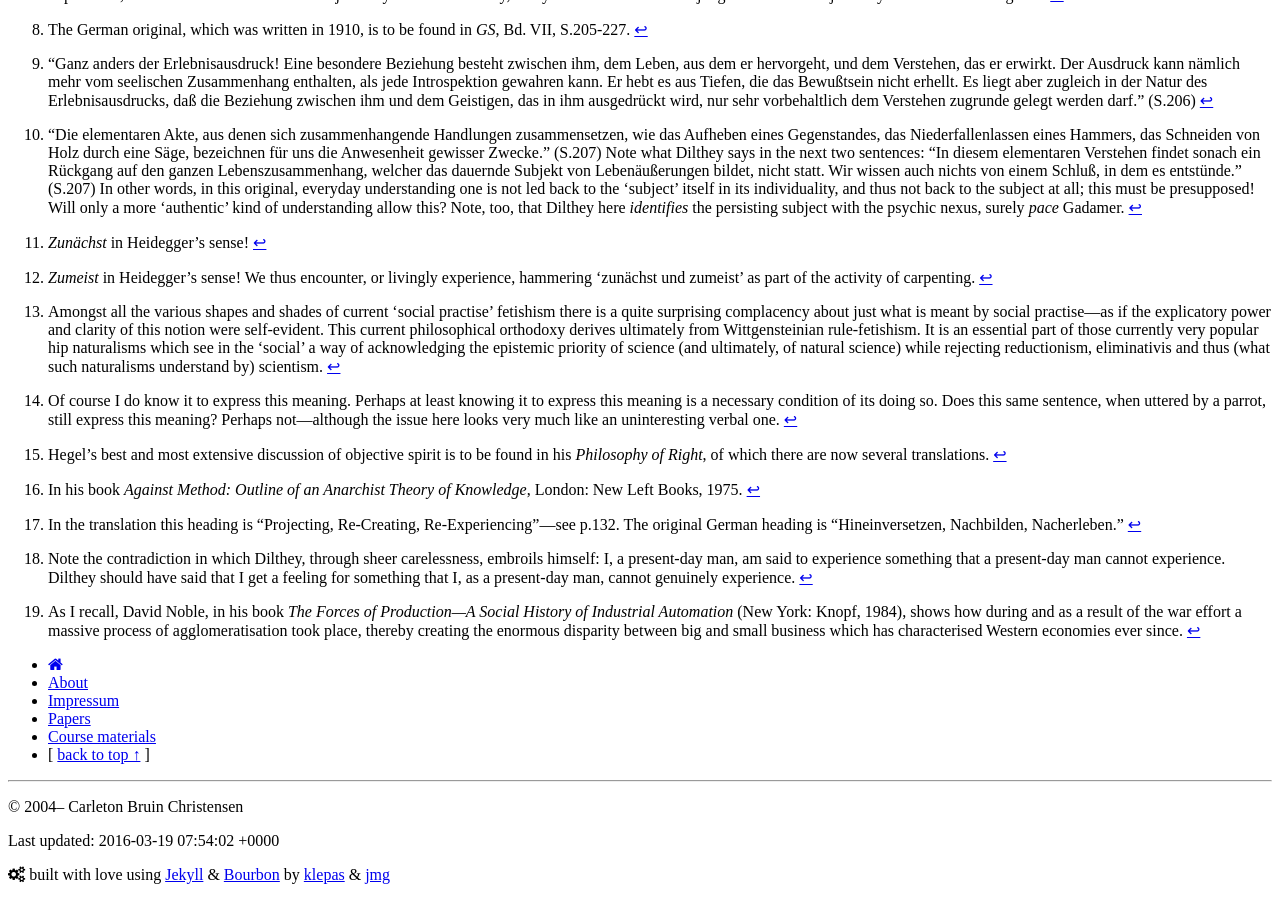
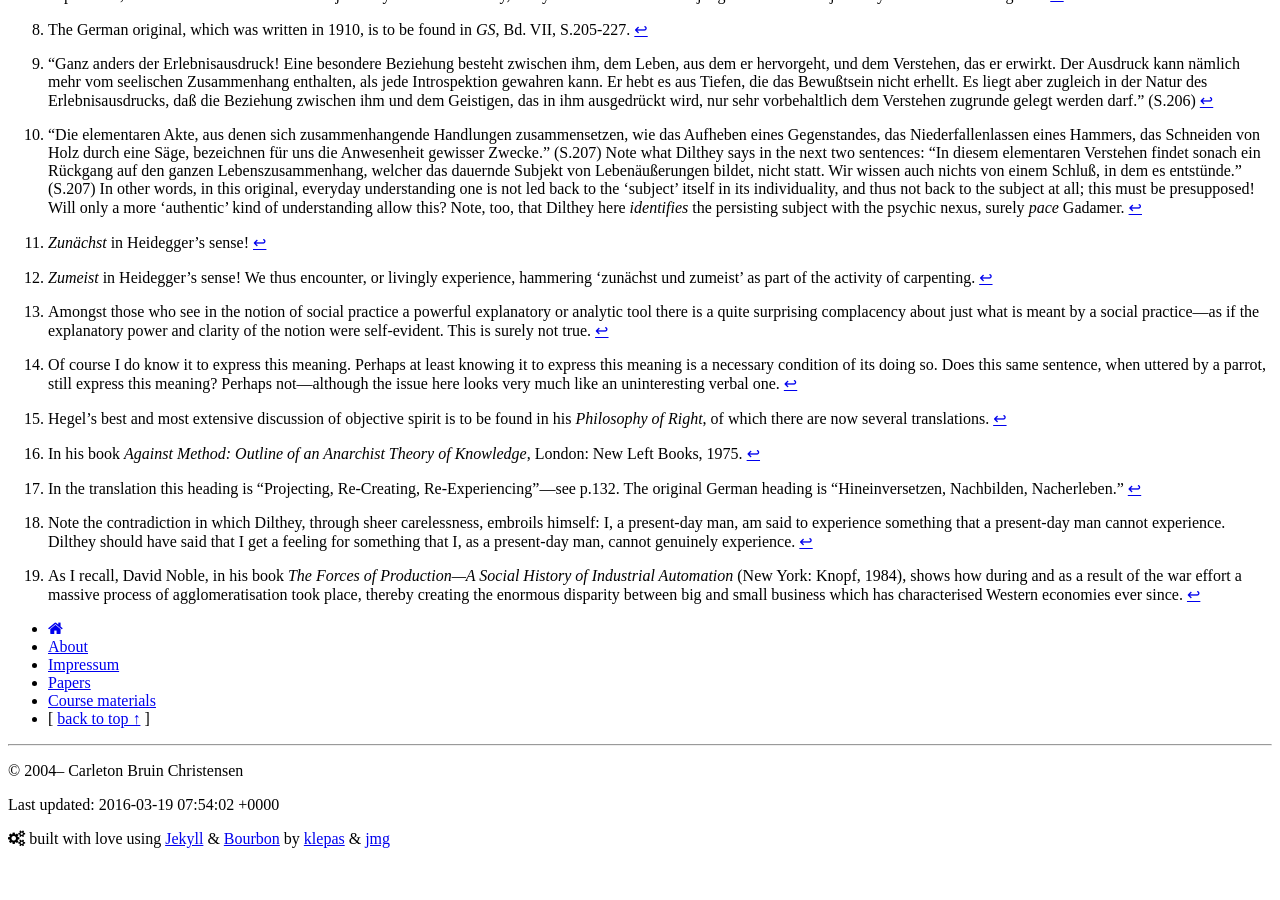
Before and after one commit to klepas/bruins-site, a Jekyll site: the page built from _dilthey/1998-10-28-dilthey-7.md, in a window 1280 px wide and 900 px high, scrolled down 9918 px. Built offline with Jekyll 4.4.1, drawn with Linux system fonts in a browser that asks for light colours; nearby versions of some CDN libraries; some web fonts are replaced; after the commit the page ends 10782 px from its top, so only the background shows below that; some of the changed text lies outside the part shown.

Commit message:
more revisions of seventh set of notes

```diff
--- a/_dilthey/1998-10-28-dilthey-7.md
+++ b/_dilthey/1998-10-28-dilthey-7.md
@@ -47,7 +47,7 @@
 
 > _(i)ndividualities are not distinguished_ from one another by the presence of _qualitative_ determinations or by certain modes of connection in one which would not be in the others. There does not exist in an individuality a kind of sensation, or a class of affects, or a structural nexus which would not be in another. There are no persons—except in cases where one has to do precisely with an abnormal defect—who would see only a certain selection of colors or more of them than others, who could in no way connect feelings of pleasure to certain sensations of color or combinations of sounds, or who would be incapable of feeling anger or pity, or are incapable of defending themselves against attack. The uniformity of human nature is manifested in the fact that the same qualitative determinations and forms of connection appear with all men (where no abnormal defects exist). But the _quantitative relationships_ in which they are presented _are very different_ from one another; these differences are _combined into ever new combinations on which depend, then, *first of all*, the differences of individualities_. (_Ideas_, S.229)
 
-Now in one way, there is, _pace_ much contemporary pop philosophical thinking, nothing wrong with this assumption of transcultural and transhistorical identity.[^6] It is, for example, in some sense, true that all humans feel anger and pity in some shape or form. Similarly, all or most humans desire to preserve their lives and know (or can rapidly learn) that tigers are dangerous, etc. The question is, however, whether such obvious and undeniable transcultural and transhistorical identity permits interpretation in a sense strong enough to satisfy Schleiermacher.
+Now in one way, there is surely, _pace_ much popular philosophical thinking, nothing wrong with this assumption of transcultural and transhistorical identity.[^6] It is, for example, in some sense, true that all humans feel anger and pity in some shape or form. Similarly, all or most humans desire to preserve their lives and know (or can rapidly learn) that tigers are dangerous, etc. The question is, however, whether such obvious and undeniable transcultural and transhistorical identity permits interpretation in a sense strong enough to satisfy Schleiermacher.
 
 For it is no doubt true that because, and only because, all humans have a certain basic desires, emotions and beliefs in common, they are able to move into new cultures and worlds in the sense of acquiring the various skills and local knowledge one needs in order to be able to participate in a different culture and in particular, in order to be able to understand members of that culture. So the assumption of a common human nature is certainly strong enough to allow the interpreter to enter into the author’s or actor’s world in order to see _from within that world_ the meaning of the text or act.
 
@@ -203,7 +203,7 @@
 
 [^12]: _Zumeist_ in Heidegger’s sense! We thus encounter, or livingly experience, hammering ‘zunächst und zumeist’ as part of the activity of carpenting.
 
-[^13]: Amongst all the various shapes and shades of current ‘social practise’ fetishism there is a quite surprising complacency about just what is meant by social practise—as if the explicatory power and clarity of this notion were self-evident. This current philosophical orthodoxy derives ultimately from Wittgensteinian rule-fetishism. It is an essential part of those currently very popular hip naturalisms which see in the ‘social’ a way of acknowledging the epistemic priority of science (and ultimately, of natural science) while rejecting reductionism, eliminativis and thus (what such naturalisms understand by) scientism.
+[^13]: Amongst those who see in the notion of social practice a powerful explanatory or analytic tool there is a quite surprising complacency about just what is meant by a social practice—as if the explanatory power and clarity of the notion were self-evident. This is surely not true.
 
 [^14]: Of course I do know it to express this meaning. Perhaps at least knowing it to express this meaning is a necessary condition of its doing so. Does this same sentence, when uttered by a parrot, still express this meaning? Perhaps not—although the issue here looks very much like an uninteresting verbal one.
 
```
Also changed, not shown: 3 other files.
